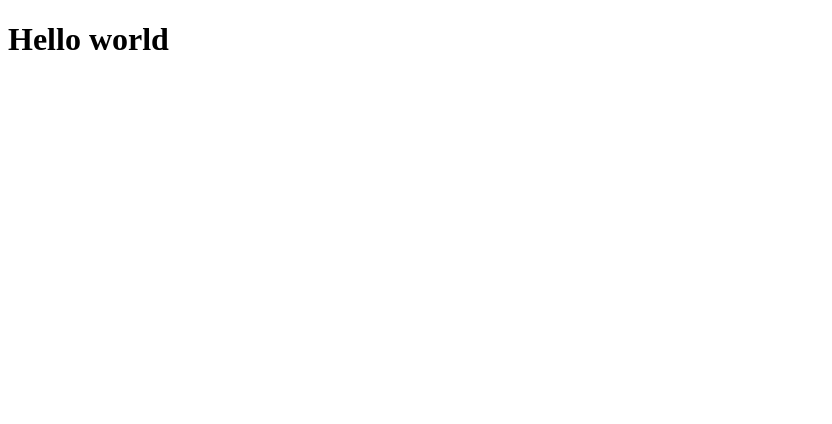
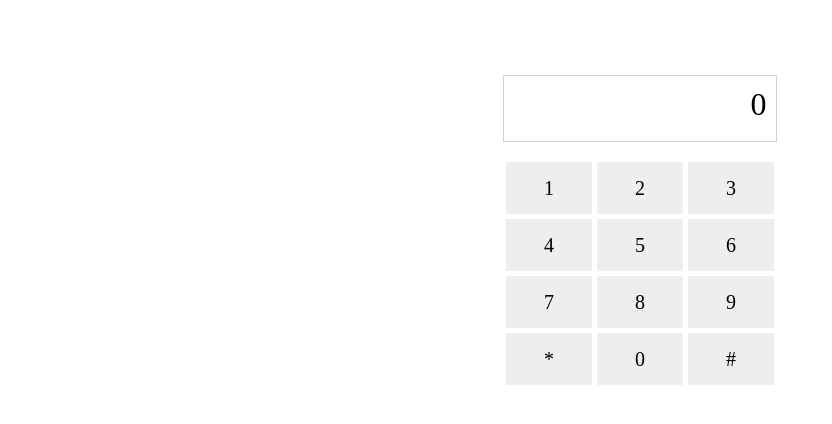
Before and after one commit to prathan1234/HW02-Virtual-Keyboard, a website: page index.html in a window 1280 px wide. Shown: the whole page, without its empty margins (0-832 px from the left). Drawn offline with Linux system fonts and the light colour scheme.

Commit message:
First design numpad keyboard.

```diff
--- /dev/null
+++ b/css/main.css
@@ -0,0 +1,23 @@
+td {
+    height: 50px;
+    text-align: center;
+    font-size: 20px;
+    background-color: #eeeeee;
+}
+
+table {
+    width: 22%;
+    border-spacing: 5px;
+    margin-left:auto;
+    margin-right:auto;
+}
+
+.display-screen {
+    width: 20%;
+    height: 45px;
+    margin: 75px auto 15px auto;
+    padding: 10px;
+    border: 1px solid lightgrey;
+    font-size: 32px;
+    text-align: right;
+}
--- a/index.html
+++ b/index.html
@@ -1,9 +1,34 @@
 <!DOCTYPE html>
 <head>
     <script src='build/main.bundle.js'></script>
+    <link rel="stylesheet" type="text/css" href="css/main.css">
     <title>HW02 - Virtual Keyboard</title>
 </head>
 <body>
-<h1>Hello world</h1>
+<div class="display-screen">
+    0
+</div>
+<table>
+    <tr>
+        <td>1</td>
+        <td>2</td>
+        <td>3</td>
+    </tr>
+    <tr>
+        <td>4</td>
+        <td>5</td>
+        <td>6</td>
+    </tr>
+    <tr>
+        <td>7</td>
+        <td>8</td>
+        <td>9</td>
+    </tr>
+    <tr>
+        <td>*</td>
+        <td>0</td>
+        <td>#</td>
+    </tr>
+</table>
 </body>
 </html>
```
